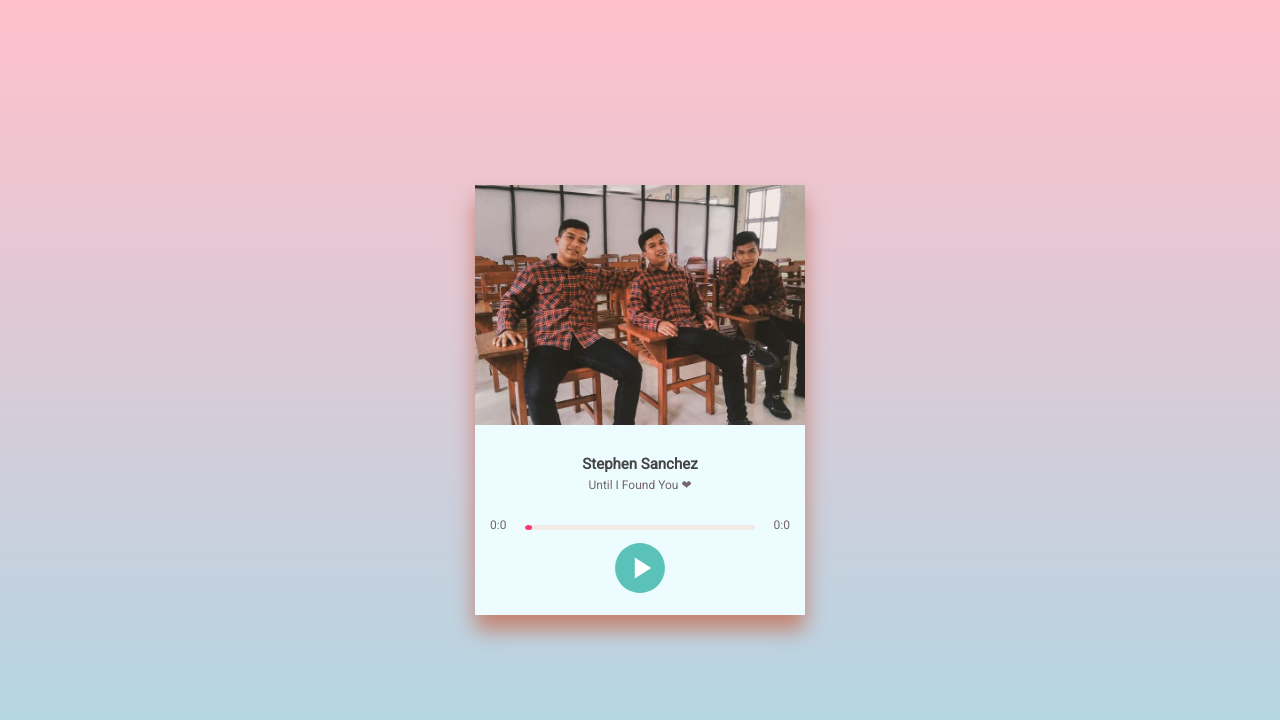
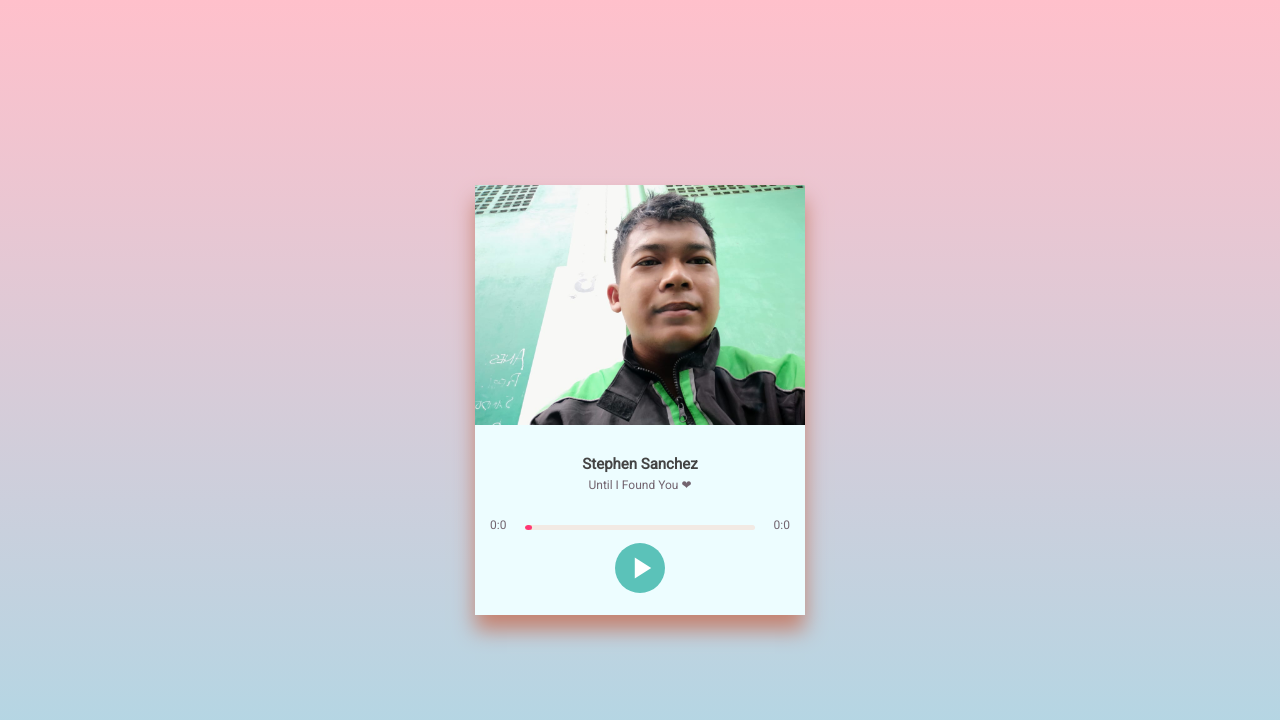
Before and after one commit to DaniOrlando8/playmusic, a plain HTML site: page index.html in a window 1280 px wide. Drawn offline with Linux system fonts and the light colour scheme.

Commit message:
Mengubah Data Foto

```diff
--- a/index.html
+++ b/index.html
@@ -14,7 +14,7 @@
     <!-- partial:index.partial.html -->
     <div class="player">
         <div class="cover">
-            <img src="46084872_443879782808380_462149033784246272_n.jpg" alt="">
+            <img src="WhatsApp Image 2023-09-19 at 10.54.26.jpeg" alt="">
         </div>
         <div class="info">
             <div class="title">Stephen Sanchez</div>
```
Also changed, not shown: 46084872_443879782808380_462149033784246272_n.jpg (deleted), WhatsApp Image 2023-09-19 at 10.54.26.jpeg (added).
